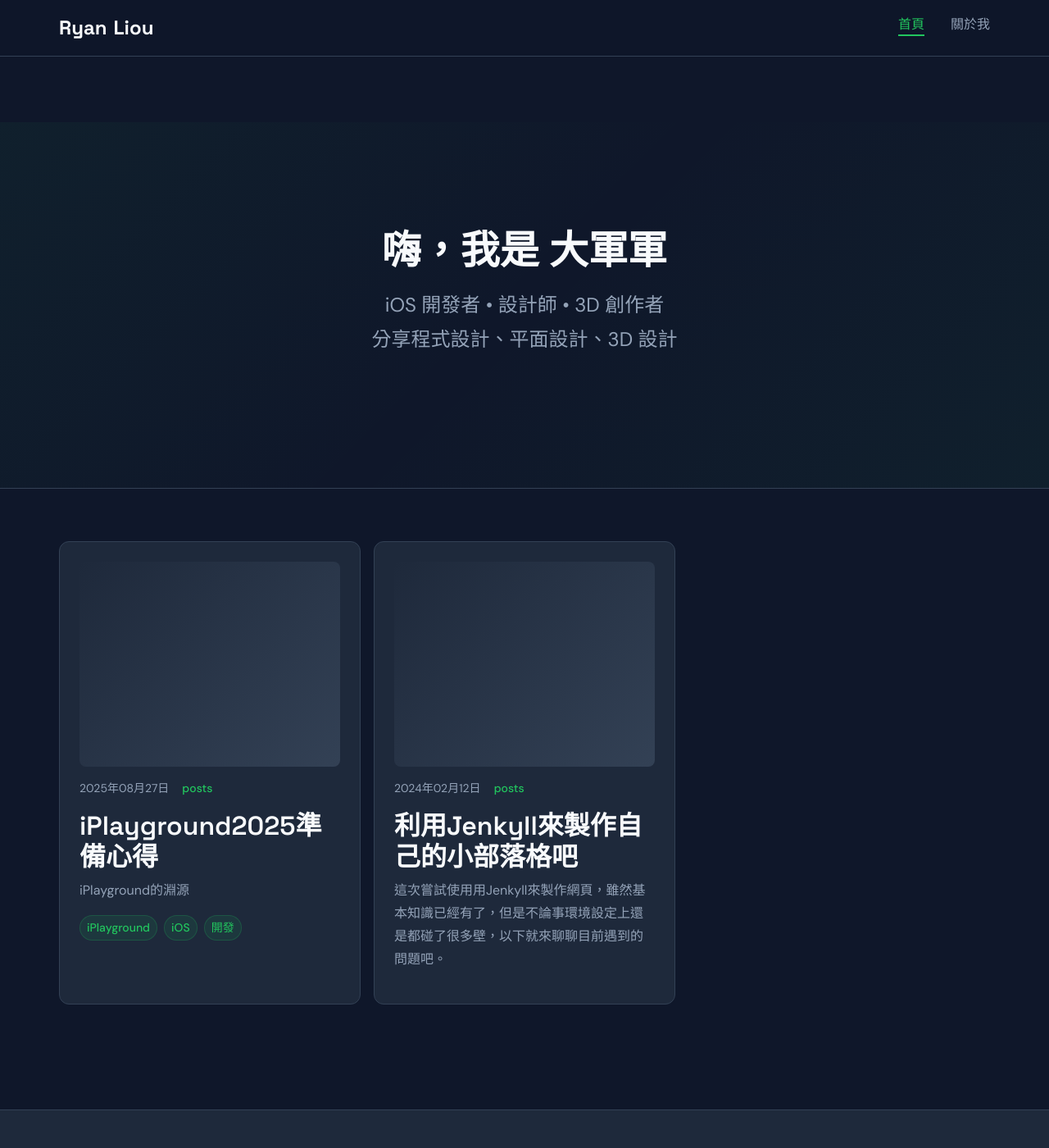
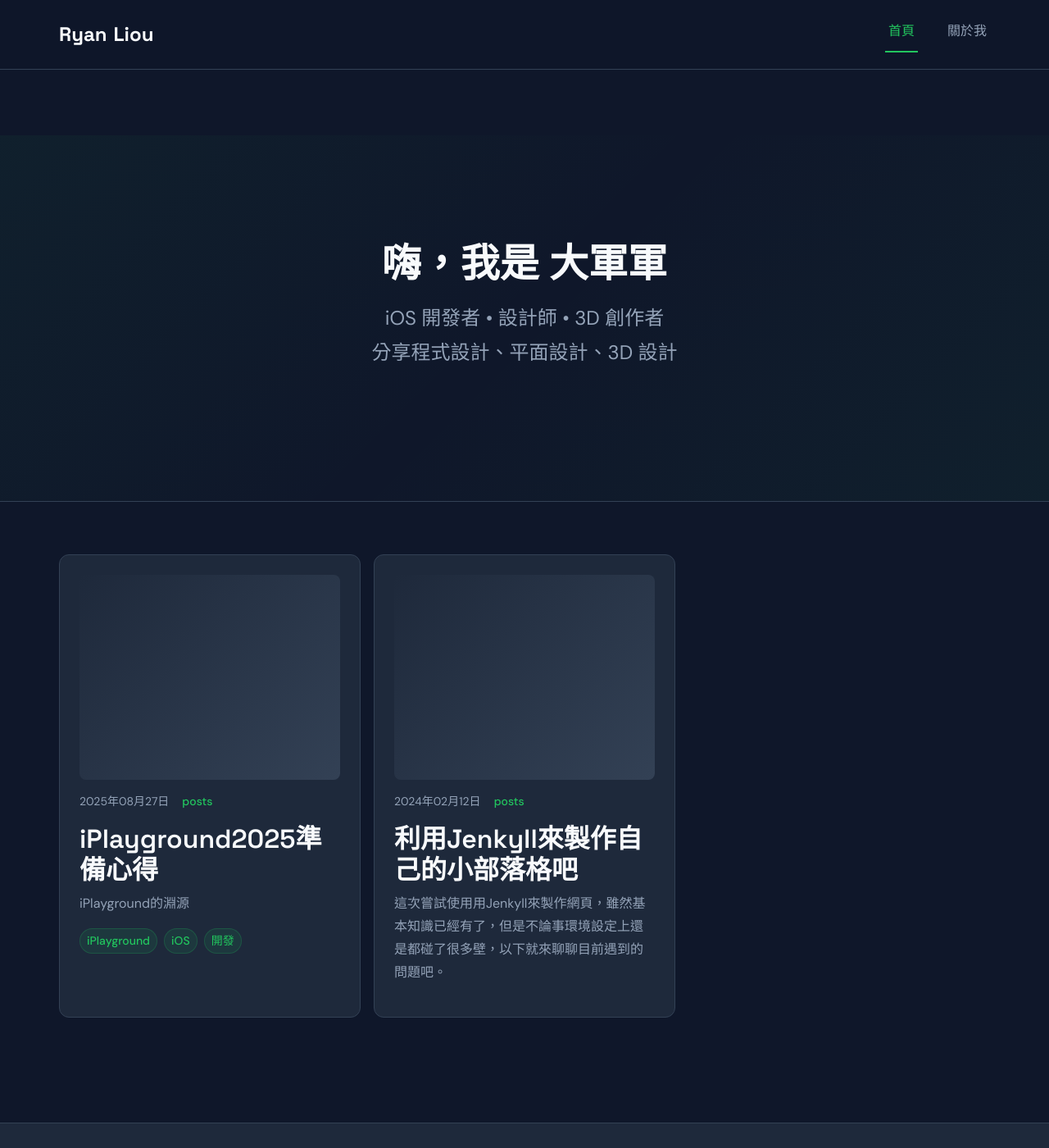
Before and after one commit to danny80916kimo/ryanliouWebsite, a Jekyll site: the page built from docs/index.markdown, in a window 1280 px wide and 1400 px high. Shown: the whole window at 82% size. Built offline with Jekyll 4.4.1, drawn with Linux system fonts in a browser that asks for light colours.

Commit message:
fix: improve mobile responsiveness and touch target sizes
- Increase button min-height to 44px for better touch accessibility
- Increase social link size from 40px to 44px (meets WCAG minimum)
- Add proper padding to nav links with 44px min-height for mobile
- Change button display to inline-flex for proper alignment
- Add responsive padding adjustments for nav links

Co-Authored-By: Claude Sonnet 4.5 <noreply@anthropic.com>

```diff
--- a/docs/_sass/_components.scss
+++ b/docs/_sass/_components.scss
@@ -6,7 +6,7 @@
 
 .btn {
   display: inline-block;
-  padding: $space-sm $space-lg;
+  padding: $space-md $space-lg;
   font-family: $font-heading;
   font-size: $font-size-base;
   font-weight: 600;
@@ -17,6 +17,10 @@
   cursor: pointer;
   transition: all $transition-base;
   line-height: $line-height-tight;
+  min-height: 44px;
+  display: inline-flex;
+  align-items: center;
+  justify-content: center;
 
   &:hover {
     text-decoration: none;
@@ -281,6 +285,15 @@
   text-decoration: none;
   transition: color $transition-base;
   position: relative;
+  padding: $space-sm $space-xs;
+  display: inline-block;
+  min-height: 44px;
+  display: flex;
+  align-items: center;
+
+  @media (min-width: $breakpoint-md) {
+    padding: $space-xs;
+  }
 
   &::after {
     content: '';
@@ -367,8 +380,8 @@
   display: flex;
   align-items: center;
   justify-content: center;
-  width: 40px;
-  height: 40px;
+  width: 44px;
+  height: 44px;
   color: $color-text-muted;
   background: $color-secondary;
   border: 1px solid $color-border;
```
